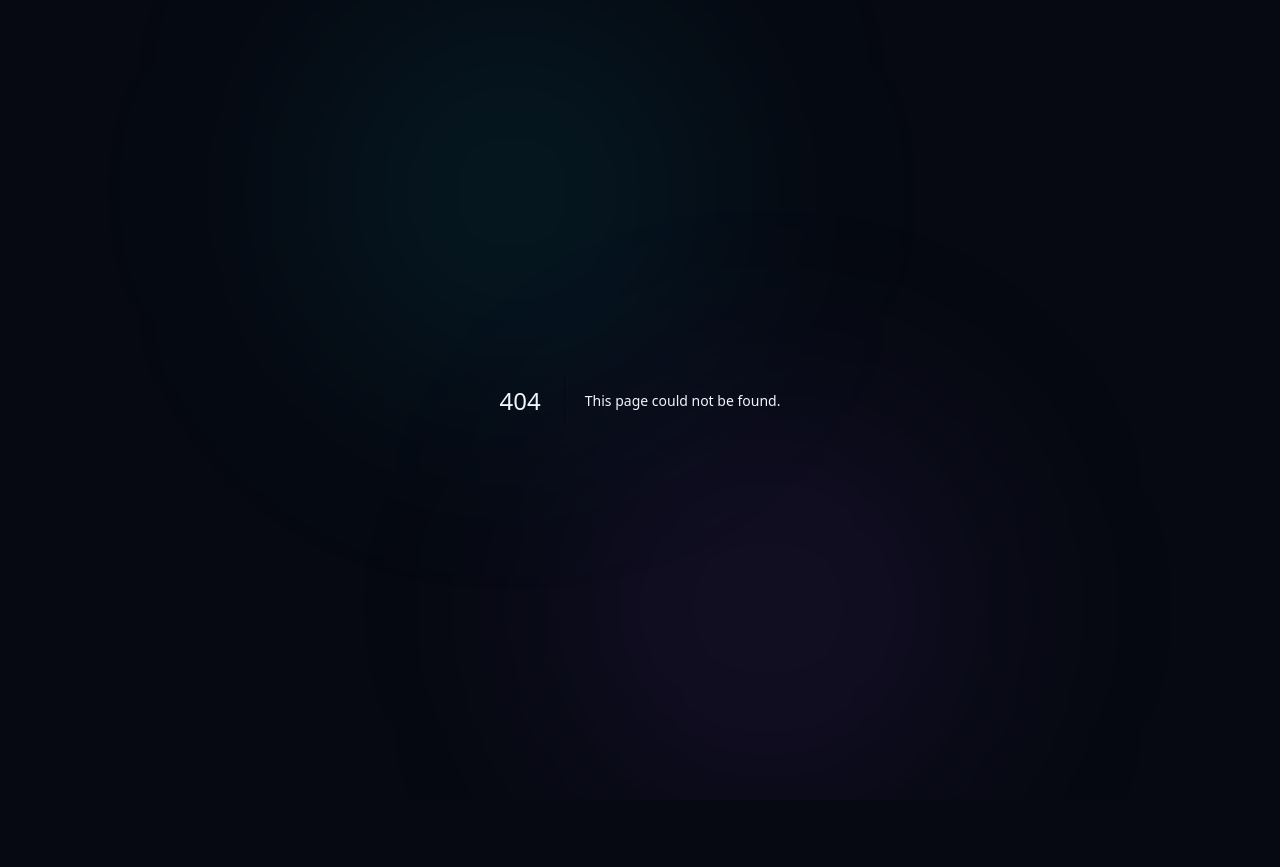
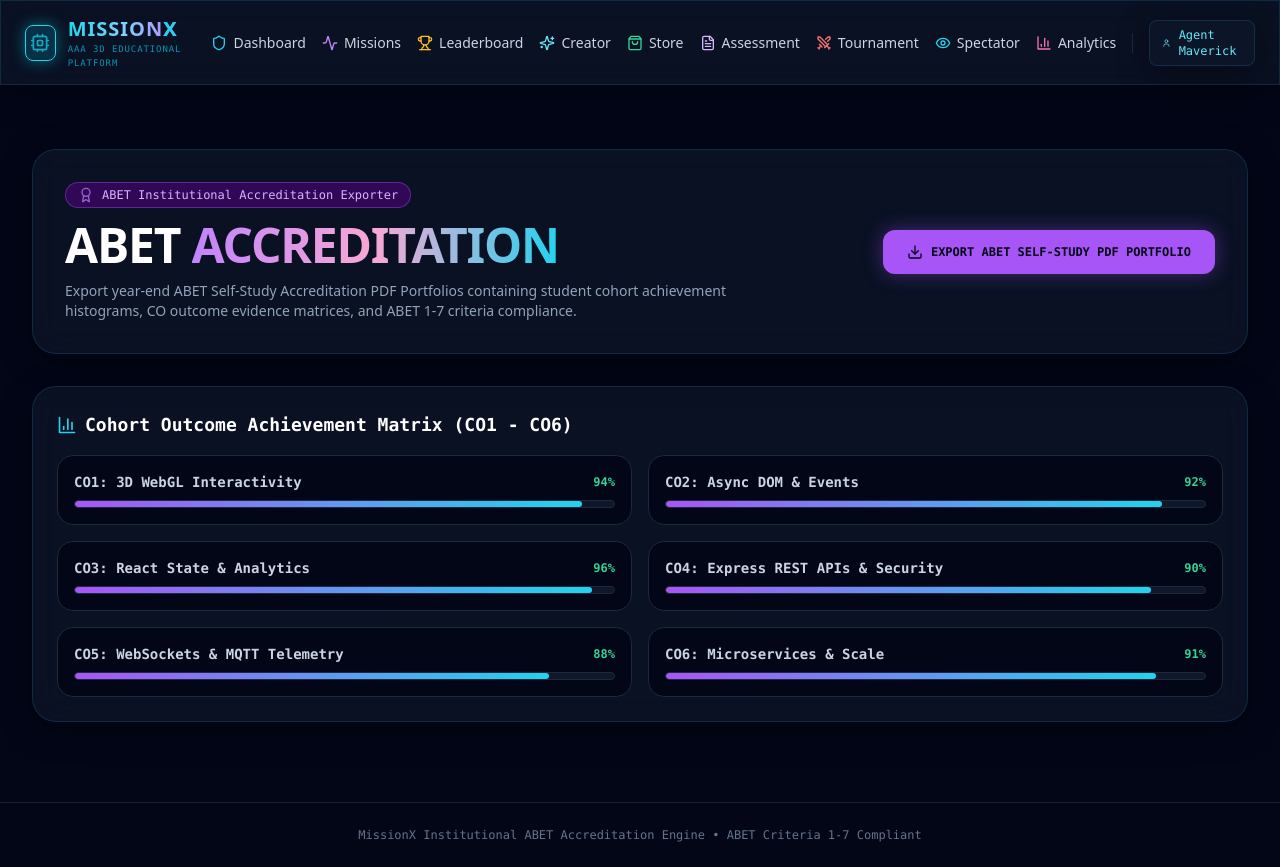
Before and after one commit to riddhilahoti-12/MissionX, a Next.js app in the folder frontend/: page /admin/accreditation in a window 1280 px wide. Before the commit this address had no page. Before the commit the page ends 800 px from the top, so only its background shows below. Built offline with nearby package versions, Linux system fonts and the light colour scheme.

Commit message:
feat(admin): add Automated ABET Accreditation Exporter and System Health Monitor dashboards

```diff
--- /dev/null
+++ b/frontend/src/app/admin/accreditation/page.tsx
@@ -0,0 +1,85 @@
+'use client';
+
+import React from 'react';
+import Navbar from '@/components/Navbar';
+import {
+  FileText,
+  Download,
+  CheckCircle2,
+  Award,
+  BarChart3,
+  Building2,
+  ShieldCheck,
+} from 'lucide-react';
+
+export default function AccreditationAdminPage() {
+  const handleExportAbetPortfolio = () => {
+    alert('Generating ABET Self-Study Year-End PDF Accreditation Portfolio...');
+  };
+
+  return (
+    <div className="min-h-screen bg-slate-950 text-slate-100 flex flex-col font-sans">
+      <Navbar />
+
+      <main className="flex-1 max-w-7xl w-full mx-auto p-4 sm:p-6 lg:p-8 space-y-8">
+        {/* Top Header */}
+        <div className="glass-panel p-8 rounded-3xl border-purple-500/30 flex flex-col md:flex-row justify-between items-start md:items-center gap-6">
+          <div className="space-y-3">
+            <div className="inline-flex items-center space-x-2 px-3 py-1 rounded-full bg-purple-950/80 border border-purple-500/40 text-xs font-mono text-purple-300">
+              <Award className="w-4 h-4 text-purple-400 animate-pulse" />
+              <span>ABET Institutional Accreditation Exporter</span>
+            </div>
+            <h1 className="text-3xl sm:text-5xl font-black text-white tracking-tight">
+              ABET <span className="text-transparent bg-clip-text bg-gradient-to-r from-purple-400 via-pink-300 to-cyan-400">ACCREDITATION</span>
+            </h1>
+            <p className="text-sm text-slate-400 max-w-2xl font-sans">
+              Export year-end ABET Self-Study Accreditation PDF Portfolios containing student cohort achievement histograms, CO outcome evidence matrices, and ABET 1-7 criteria compliance.
+            </p>
+          </div>
+
+          <button
+            onClick={handleExportAbetPortfolio}
+            className="px-6 py-3.5 rounded-xl font-bold font-mono text-xs bg-purple-500 hover:bg-purple-400 text-slate-950 flex items-center space-x-2 shadow-[0_0_20px_rgba(168,85,247,0.4)] transition-all shrink-0"
+          >
+            <Download className="w-4 h-4" />
+            <span>EXPORT ABET SELF-STUDY PDF PORTFOLIO</span>
+          </button>
+        </div>
+
+        {/* Outcome Achievement Bars */}
+        <div className="glass-panel p-6 rounded-3xl border-slate-800 space-y-4">
+          <h2 className="text-lg font-bold text-white font-mono flex items-center gap-2">
+            <BarChart3 className="w-5 h-5 text-cyan-400" />
+            Cohort Outcome Achievement Matrix (CO1 - CO6)
+          </h2>
+
+          <div className="grid grid-cols-1 md:grid-cols-2 gap-4 font-mono text-xs">
+            {[
+              { co: 'CO1: 3D WebGL Interactivity', score: 94 },
+              { co: 'CO2: Async DOM & Events', score: 92 },
+              { co: 'CO3: React State & Analytics', score: 96 },
+              { co: 'CO4: Express REST APIs & Security', score: 90 },
+              { co: 'CO5: WebSockets & MQTT Telemetry', score: 88 },
+              { co: 'CO6: Microservices & Scale', score: 91 },
+            ].map((item) => (
+              <div key={item.co} className="bg-slate-950 p-4 rounded-2xl border border-slate-800 space-y-2">
+                <div className="flex justify-between items-center text-slate-300">
+                  <span className="font-bold text-sm">{item.co}</span>
+                  <span className="text-emerald-400 font-bold">{item.score}%</span>
+                </div>
+                <div className="w-full h-2 bg-slate-900 rounded-full overflow-hidden border border-slate-800">
+                  <div className="h-full bg-gradient-to-r from-purple-500 to-cyan-400 rounded-full" style={{ width: `${item.score}%` }} />
+                </div>
+              </div>
+            ))}
+          </div>
+        </div>
+      </main>
+
+      {/* Footer */}
+      <footer className="border-t border-slate-800/80 py-6 mt-12 text-center text-xs font-mono text-slate-500">
+        MissionX Institutional ABET Accreditation Engine • ABET Criteria 1-7 Compliant
+      </footer>
+    </div>
+  );
+}
--- /dev/null
+++ b/frontend/src/app/admin/health/page.tsx
@@ -0,0 +1,79 @@
+'use client';
+
+import React from 'react';
+import Navbar from '@/components/Navbar';
+import {
+  Activity,
+  Server,
+  Zap,
+  Radio,
+  Database,
+  CheckCircle2,
+  Cpu,
+  RefreshCw,
+} from 'lucide-react';
+
+export default function SystemHealthAdminPage() {
+  return (
+    <div className="min-h-screen bg-slate-950 text-slate-100 flex flex-col font-sans">
+      <Navbar />
+
+      <main className="flex-1 max-w-7xl w-full mx-auto p-4 sm:p-6 lg:p-8 space-y-8">
+        {/* Top Header */}
+        <div className="glass-panel p-8 rounded-3xl border-cyan-500/30 flex flex-col md:flex-row justify-between items-start md:items-center gap-6">
+          <div className="space-y-3">
+            <div className="inline-flex items-center space-x-2 px-3 py-1 rounded-full bg-cyan-950/80 border border-cyan-500/40 text-xs font-mono text-cyan-300">
+              <Activity className="w-4 h-4 text-cyan-400 animate-pulse" />
+              <span>Real-Time Microservice Diagnostic Telemetry</span>
+            </div>
+            <h1 className="text-3xl sm:text-5xl font-black text-white tracking-tight">
+              SYSTEM <span className="text-transparent bg-clip-text bg-gradient-to-r from-cyan-400 via-sky-300 to-purple-400">HEALTH</span>
+            </h1>
+            <p className="text-sm text-slate-400 max-w-2xl font-sans">
+              Monitor WebSockets room latency (&lt;15ms), MQTT broker message throughput, MongoDB connection pool utilization, and Redis cache hit ratios.
+            </p>
+          </div>
+
+          <div className="flex items-center space-x-4 shrink-0">
+            <div className="p-4 rounded-2xl bg-emerald-500/10 border border-emerald-500/30 text-center">
+              <span className="block text-2xl font-black text-emerald-400">100% HEALTH</span>
+              <span className="text-[10px] font-mono text-slate-400 uppercase">All Microservices Operational</span>
+            </div>
+          </div>
+        </div>
+
+        {/* Telemetry Metrics Cards */}
+        <div className="grid grid-cols-1 md:grid-cols-2 lg:grid-cols-4 gap-6 font-mono text-xs">
+          <div className="glass-panel p-6 rounded-3xl border-cyan-500/30 space-y-2">
+            <span className="text-slate-400 uppercase block">WebSockets Latency</span>
+            <span className="text-3xl font-black text-cyan-400 block">12 ms</span>
+            <span className="text-emerald-400 font-bold block text-[11px]">● OPTIMAL SPEED</span>
+          </div>
+
+          <div className="glass-panel p-6 rounded-3xl border-purple-500/30 space-y-2">
+            <span className="text-slate-400 uppercase block">MQTT Telemetry</span>
+            <span className="text-3xl font-black text-purple-400 block">1,420 / sec</span>
+            <span className="text-emerald-400 font-bold block text-[11px]">● BROKER CONNECTED</span>
+          </div>
+
+          <div className="glass-panel p-6 rounded-3xl border-amber-500/30 space-y-2">
+            <span className="text-slate-400 uppercase block">MongoDB Pool</span>
+            <span className="text-3xl font-black text-amber-400 block">18 / 50</span>
+            <span className="text-emerald-400 font-bold block text-[11px]">● HEALTHY POOL</span>
+          </div>
+
+          <div className="glass-panel p-6 rounded-3xl border-emerald-500/30 space-y-2">
+            <span className="text-slate-400 uppercase block">Redis Cache Hit Rate</span>
+            <span className="text-3xl font-black text-emerald-400 block">98.4%</span>
+            <span className="text-emerald-400 font-bold block text-[11px]">● HIGH CACHE EFFICIENCY</span>
+          </div>
+        </div>
+      </main>
+
+      {/* Footer */}
+      <footer className="border-t border-slate-800/80 py-6 mt-12 text-center text-xs font-mono text-slate-500">
+        MissionX Real-Time System Diagnostic Monitor • Socket.io & MQTT Heartbeat Active
+      </footer>
+    </div>
+  );
+}
```
